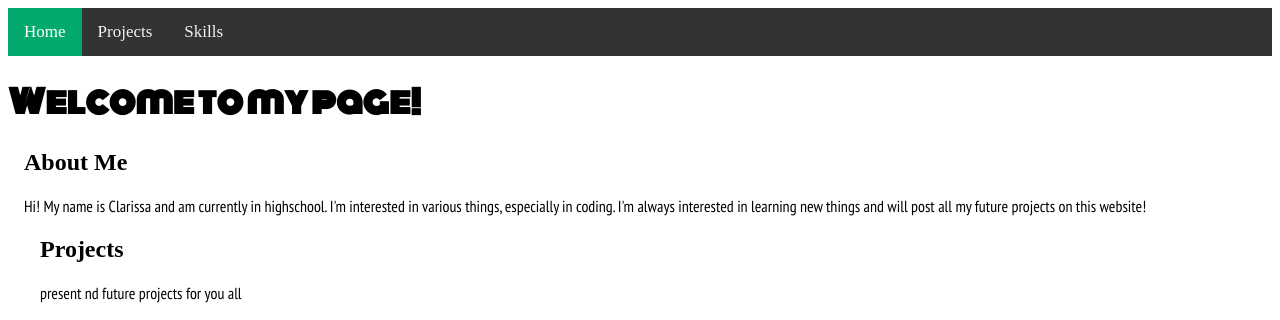
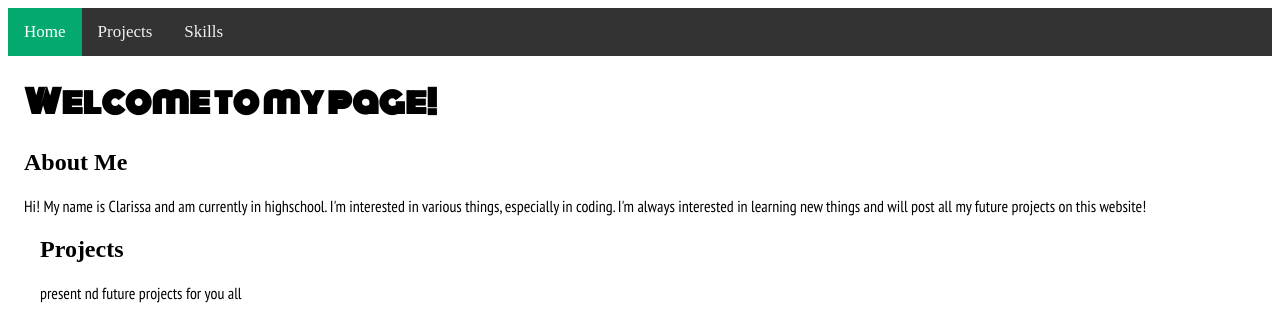
Before and after one commit to redyalredy/redyalredy.github.io, a plain HTML site: page index.html in a window 1280 px wide. Shown: the top 320 px of the page. Drawn offline with Linux system fonts and the light colour scheme.

Commit message:
Update index.html

```diff
--- a/index.html
+++ b/index.html
@@ -17,7 +17,10 @@
     </div>
 
     <!-- main website -->
-    <h1>Welcome to my page!</h1>
+
+    <div id="home", style="padding-left:16px">
+      <h1>Welcome to my page!</h1>
+    </div>
 
     <div id="introduction", style="padding-left:16px">
       <h2>About Me</h2>
```
